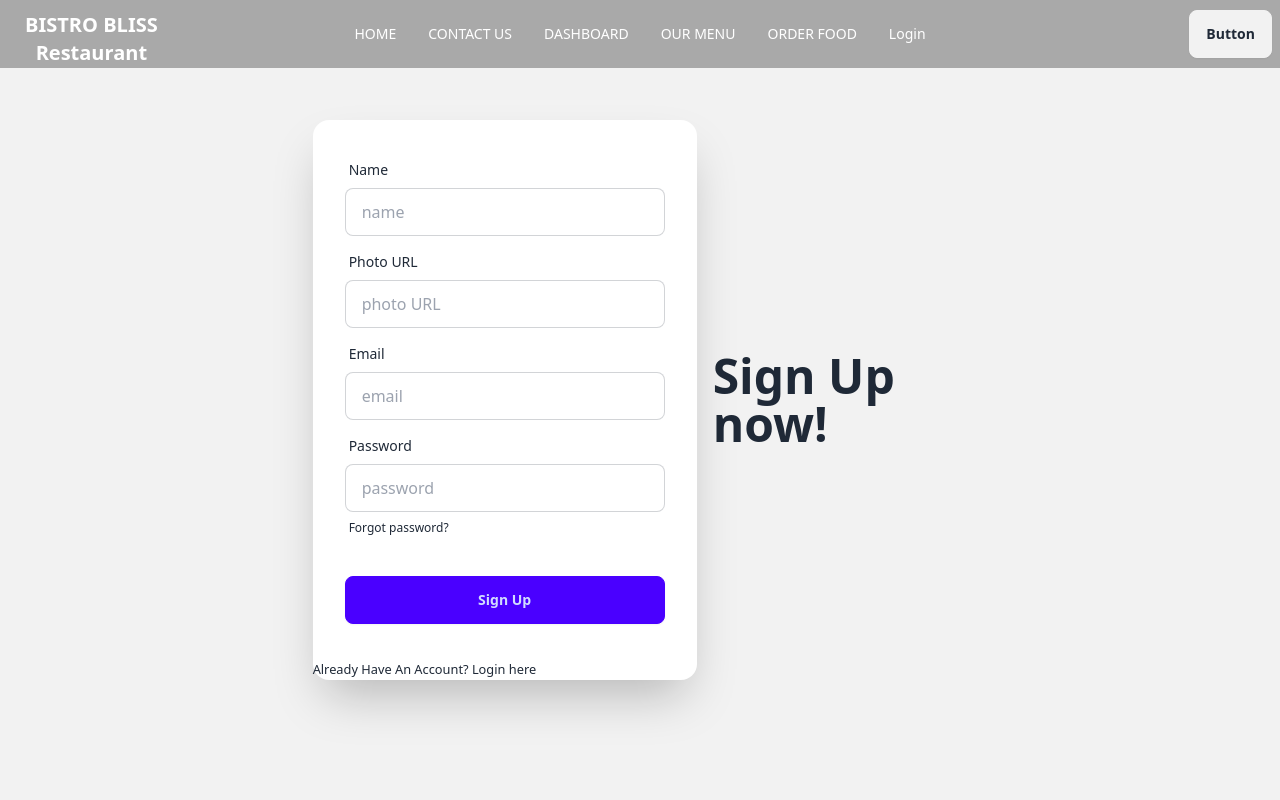
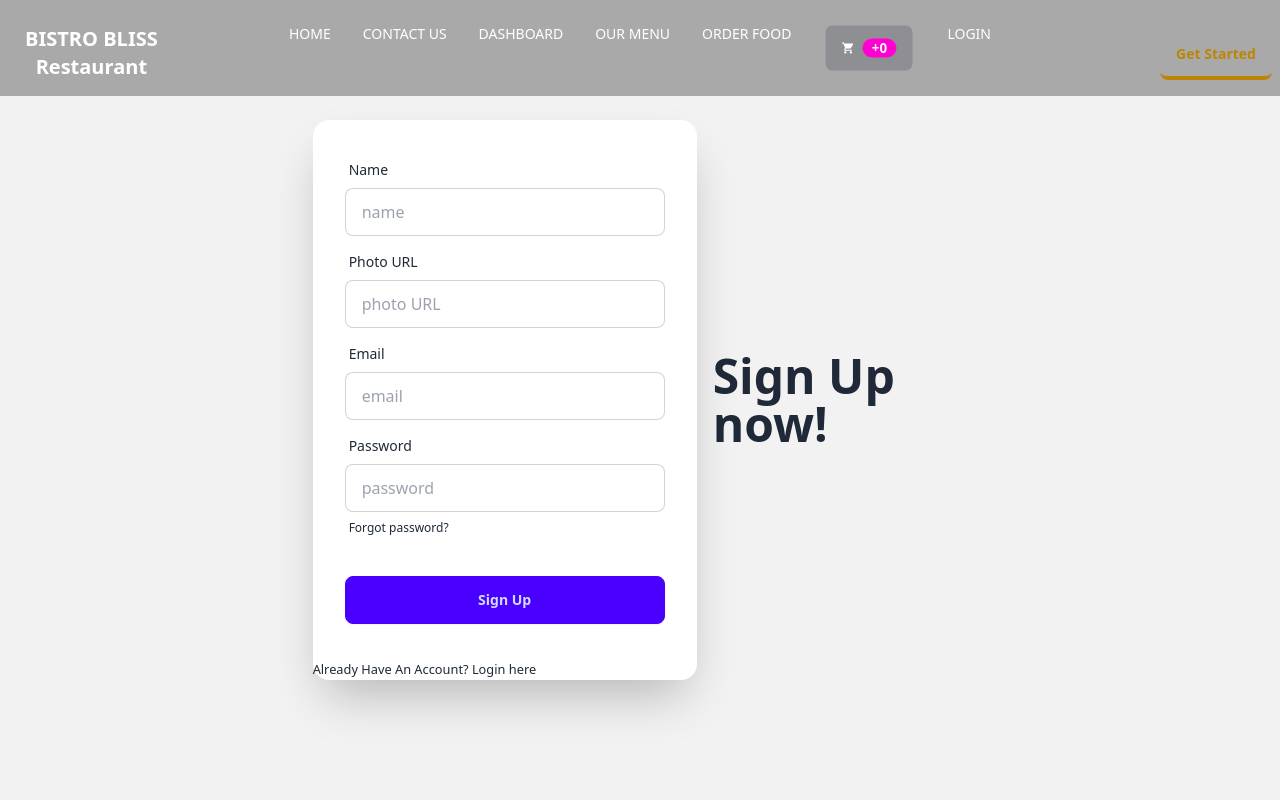
Before and after one commit to Afsana-Tasnim-Juha/bistro-bliss-restaurant, a React (Vite) app: page /signup in a window 1280 px wide. Shown: the top 800 px of the page. Built offline with nearby package versions, Linux system fonts and the light colour scheme; no server answers.

Commit message:
cart icon setup

```diff
--- a/package.json
+++ b/package.json
@@ -19,6 +19,7 @@
     "react-dom": "^18.2.0",
     "react-helmet-async": "^2.0.3",
     "react-hook-form": "^7.49.2",
+    "react-icons": "^4.12.0",
     "react-parallax": "^3.5.1",
     "react-responsive-carousel": "^3.2.23",
     "react-router-dom": "^6.20.1",
--- a/src/Components/FoodCard/FoodCard.jsx
+++ b/src/Components/FoodCard/FoodCard.jsx
@@ -2,6 +2,9 @@
 
 const FoodCard = ({ item }) => {
     const { image, price, recipe, name } = item;
+    const hAndleAddToCart = food => {
+        console.log(food);
+    }
     return (
         <div className="card w-96 bg-base-100 shadow-xl">
             <figure><img src={image} alt="Shoes" /></figure>
@@ -10,7 +13,9 @@ const FoodCard = ({ item }) => {
                 <h2 className="card-title">{name}</h2>
                 <p>{recipe}</p>
                 <div className="card-actions justify-end ">
-                    <button className="btn btn-outline border-0 border-b-4 mt-4 text-[#BB8506]">Add to Cart</button>
+                    <button
+                        onClick={() => { hAndleAddToCart(item) }}
+                        className="btn btn-outline border-0 border-b-4 mt-4 text-[#BB8506]">Add to Cart</button>
                 </div>
             </div>
         </div>
--- a/src/Pages/Shared/NavBar/NavBar.jsx
+++ b/src/Pages/Shared/NavBar/NavBar.jsx
@@ -1,6 +1,7 @@
 import { useContext } from "react";
 import { Link } from "react-router-dom";
 import { AuthContext } from "../../../Providers/AuthProvider";
+import { MdShoppingCart } from "react-icons/md";
 
 
 
@@ -26,10 +27,20 @@ const NavBar = () => {
         <li><Link>DASHBOARD</Link></li>
         <li><Link to="/menu">OUR MENU</Link></li>
         <li><Link to="/order/salad">ORDER FOOD</Link></li>
+        <li>
+            <Link>
+                <button className="btn btn-active btn-ghost">
+                    <MdShoppingCart />
+                    <div className="badge badge-secondary">+0</div>
+                </button>
+            </Link>
+        </li>
 
         {
-            user ? <><button onClick={handleLogout} className="btn btn-active btn-ghost">Sign Out</button></> :
-                <><li><Link to="/login" >Login</Link></li></>
+            user ? <>
+                {/*<span>{user?.displayName}</span> */}
+                <button onClick={handleLogout} className="btn btn-active btn-ghost">SIGN OUT</button></> :
+                <><li><Link to="/login" >LOGIN</Link></li></>
         }
     </>
     return (
@@ -52,7 +63,7 @@ const NavBar = () => {
                     </ul>
                 </div>
                 <div className="navbar-end">
-                    <a className="btn">Button</a>
+                    <a className="btn btn-outline border-0 border-b-4 mt-4 text-[#BB8506]">Get Started</a>
                 </div>
             </div>
 
```
Also changed, not shown: 1 other file (tests, documents, lock files or other folders).
